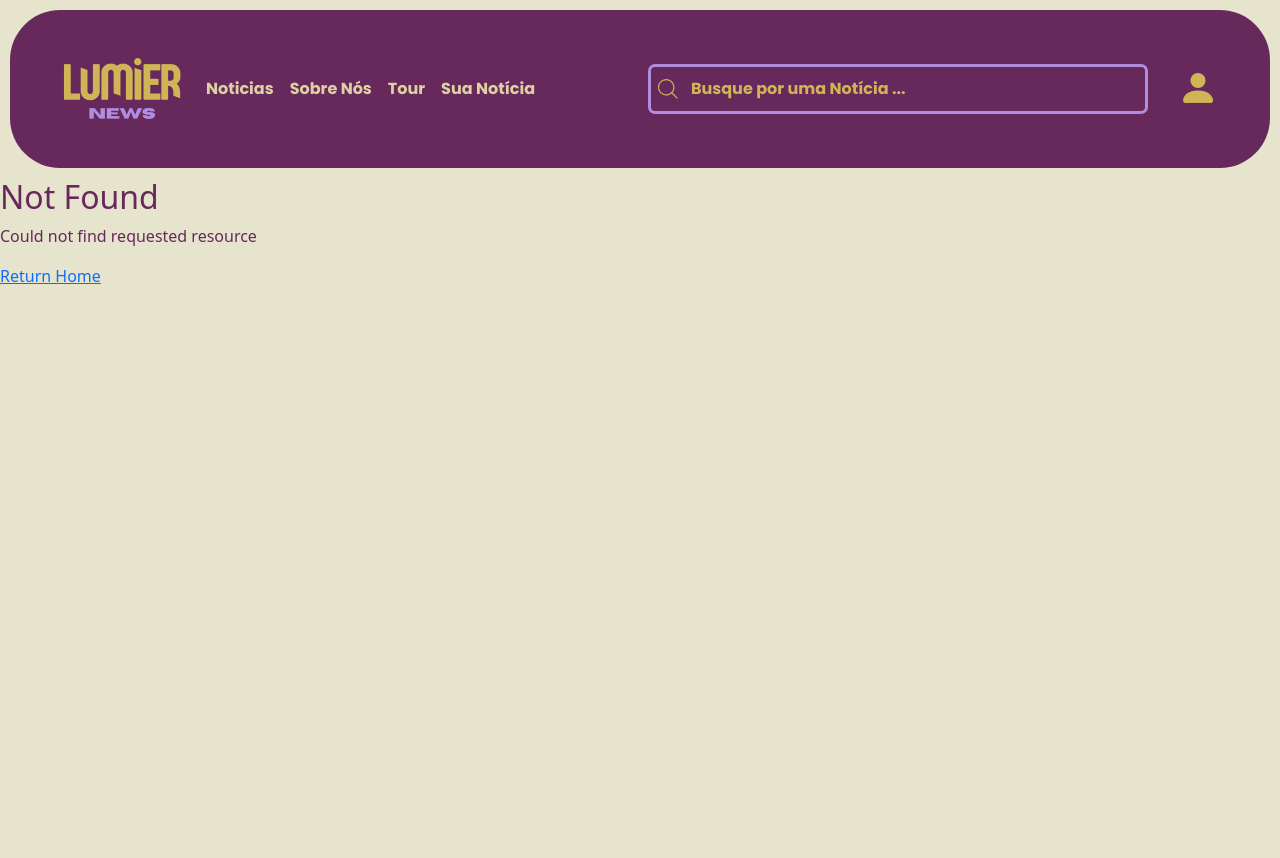
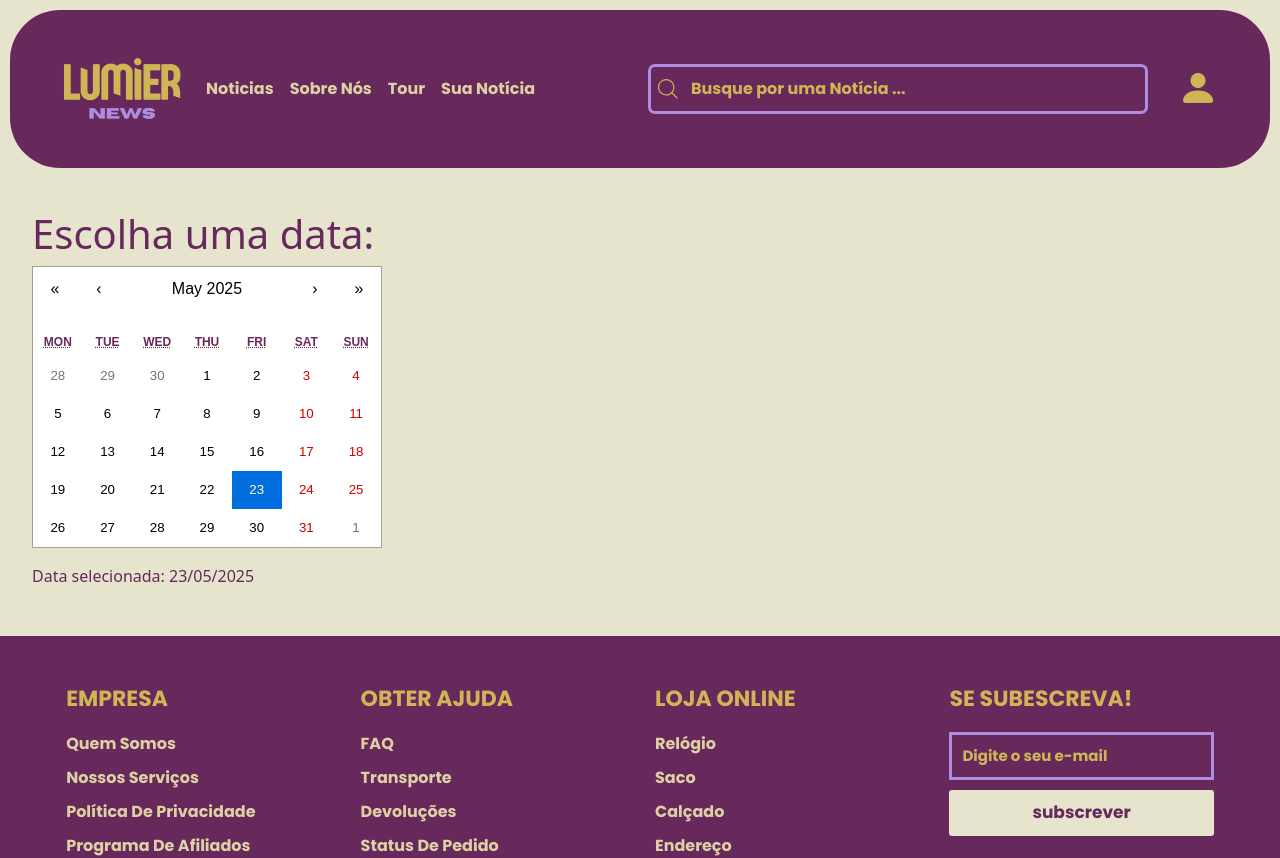
Before and after one commit to GiovanniBBenedetti/Lumier, a Next.js app in the folder frontEnd/: page /eventos in a window 1280 px wide. Before the commit this address had no page. Shown: the top 858 px of the page. Built offline with nearby package versions, Linux system fonts and the light colour scheme; a web font is replaced by a local one.

Commit message:
Eventos Criado

```diff
--- /dev/null
+++ b/frontEnd/src/app/eventos/page.jsx
@@ -0,0 +1,22 @@
+'use client'
+
+import { useState } from "react"
+import Calendar from 'react-calendar'
+import 'react-calendar/dist/Calendar.css'
+
+export default function HomePage() {
+  const [date, setDate] = useState(new Date())
+
+  return (
+    <div style={{ padding: '2rem' }}>
+      <h1>Escolha uma data:</h1>
+      <Calendar
+        onChange={setDate}
+        value={date}
+      />
+      <p style={{ marginTop: '1rem' }}>
+        Data selecionada: {date.toLocaleDateString('pt-BR')}
+      </p>
+    </div>
+  )
+}
```
